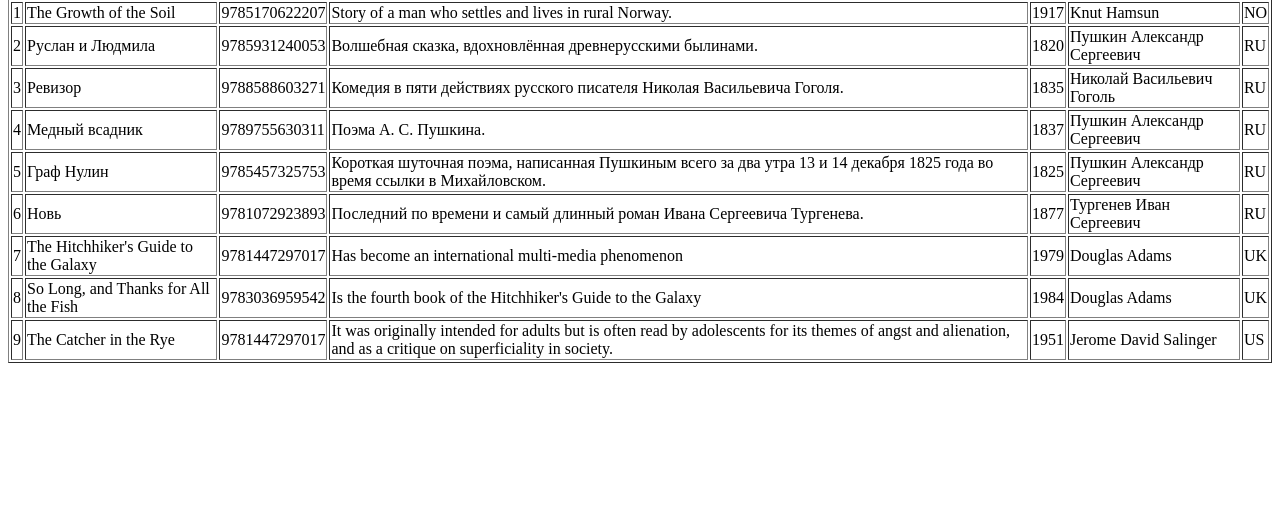
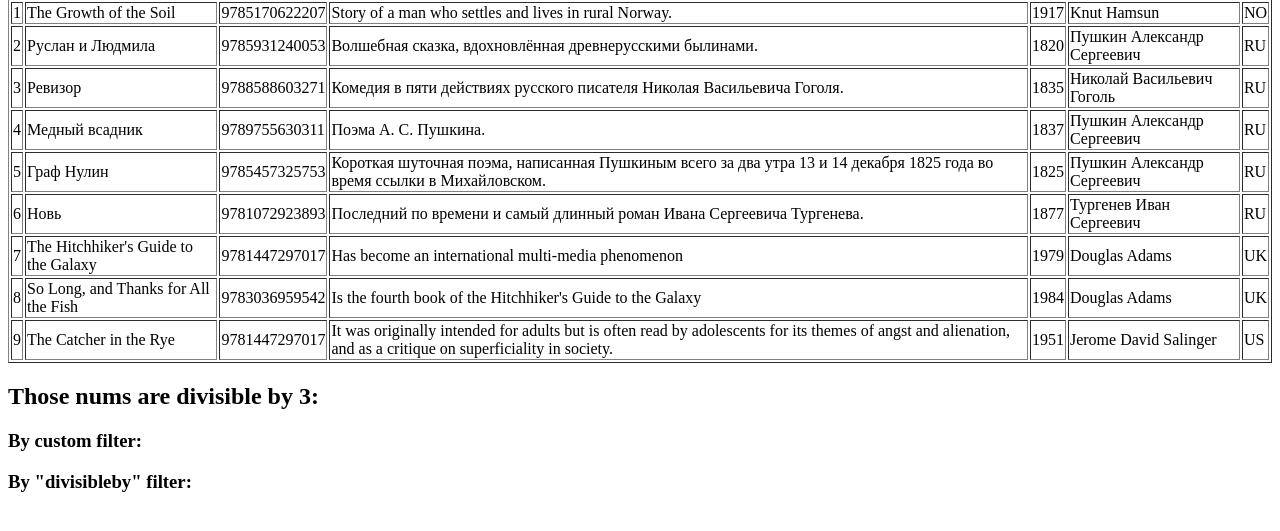
Before and after one commit to uuso/d4_django, a Django app: template p_library/templates/index.html in a window 1280 px wide. Shown: the part 45-576 px from the top of the page. Run offline with Django 3.2, Linux system fonts and the light colour scheme; data comes from the database, SQL or seed files in the repository; tables that the repository leaves empty hold one stand-in row (values such as "Sample post"); the template is opened without the code that fills it: values that come from a table or form of the project are taken from there, most other values are stand-ins (such as "Sample title", 1, 10 or a date in 2020).

Commit message:
Solved "divisibleby" task in two ways.

```diff
--- a/p_library/templates/index.html
+++ b/p_library/templates/index.html
@@ -1,3 +1,5 @@
+{% load my_filters %}
+
 Добро пожаловать в {{ title }}.<br>
 Тут собрано {{ books|length }} книг из моей личной коллекции.
 
@@ -14,8 +16,22 @@
     </tr>
     {% endfor %}
 </table>
-{% for num in top100 %}
-{% if num|divisibleby:"3" %}
-{{ num }}&nbsp;
-{% endif %}
-{% endfor %}
+<p>
+    <h2>Those nums are divisible by 3:</h2>
+    <h3>By custom filter:</h3>
+        {% for num in top100 %}
+
+        {% if not num|mod_by:"3" %}
+        {{ num }} &nbsp;
+        {% endif %}
+
+        {% endfor %}
+    <h3>By "divisibleby" filter:</h3>
+    {% for num in top100 %}
+
+    {% if num|divisibleby:"3" %}
+    {{ num }} &nbsp;
+    {% endif %}
+
+    {% endfor %}
+</p>
--- /dev/null
+++ b/p_library/templatetags/my_filters.py
@@ -0,0 +1,9 @@
+# from official docs: https://docs.djangoproject.com/en/2.2/howto/custom-template-tags/
+from django import template
+
+register = template.Library()
+
+# @register.filter(name="mymod")
+@register.filter
+def mod_by(value, arg=3):
+    return bool(value % int(arg))
```
Also changed, not shown: p_library/templatetags/__init__.py (added).
